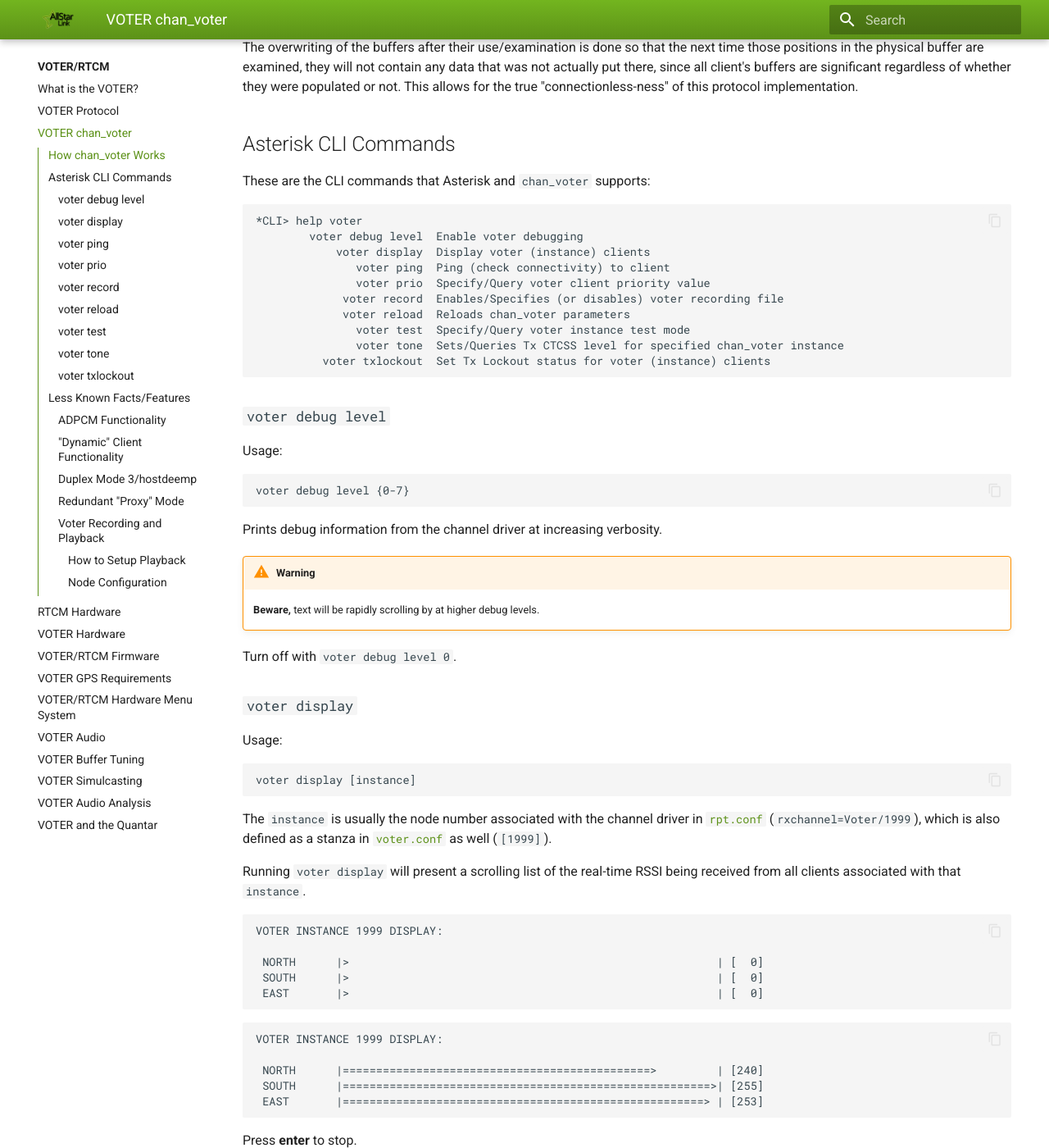
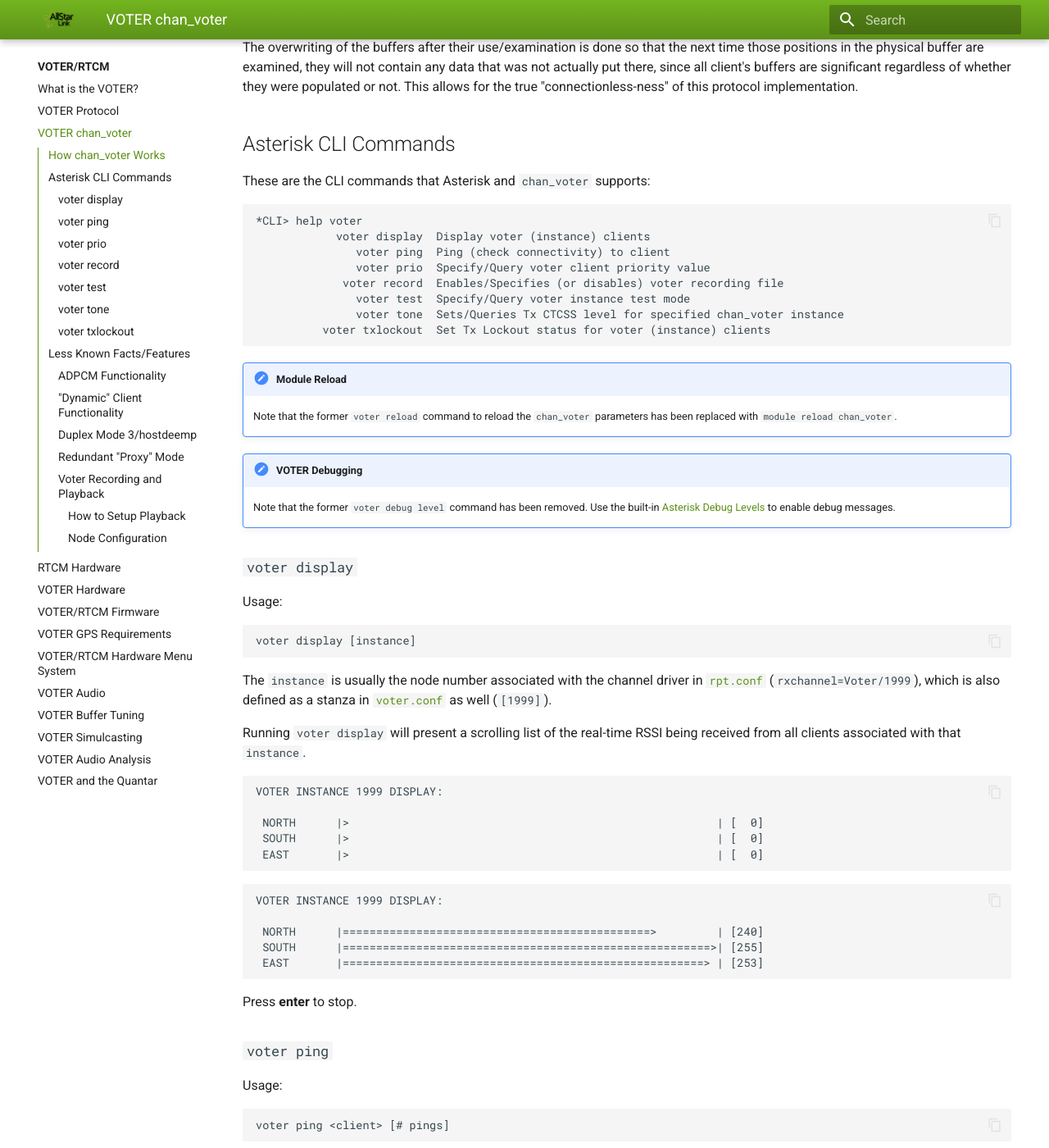
Before and after one commit to AllStarLink/ASL3-Manual, an MkDocs documentation site: the page built from docs/voter/voter-chan_voter.md, in a window 1280 px wide and 1400 px high, scrolled down 1143 px. Shown: the whole window at 82% size. Built offline with MkDocs 1.6.1 and Material for MkDocs 9.7.7, drawn with Linux system fonts in a browser that asks for light colours; some of the changed text lies outside the part shown.

Commit message:
Fixing typos, updating formatting, correcting errors.

````diff
--- a/docs/voter/voter-chan_voter.md
+++ b/docs/voter/voter-chan_voter.md
@@ -8,7 +8,7 @@
 
 Each client entry within that stanza (instance) then consists of an arbitrary (relatively meaningless, just included for easy identification purposes within this channel driver, and has nothing to do with its operation) client identifier name equated to a unique password. This password is programmed into the client. **All clients must have unique passwords, as that is what is used by this channel driver to identify them.**
 
-Each channel instance (as opened by `app_rpt` as a main radio channel in [`rpt.conf`](../config/rpt_conf.md), e.g. `rxchannel=Voter/1999` in [`rpt.conf`](../config/rpt_conf.md)) and is directly associated with the node that opened it.
+Each channel instance (as opened by `app_rpt` has a main radio channel in [`rpt.conf`](../config/rpt_conf.md), e.g. `rxchannel=Voter/1999` in [`rpt.conf`](../config/rpt_conf.md)) and is directly associated with the node that opened it.
 
 Each client has a pair of circular buffers, one for mu-law (mulaw/ulaw) audio data, and one for RSSI value. The allocated buffer length in all clients is determined by the `buflen` parameter, which is specified in the `[global]` stanza in [`voter.conf`](../config/voter_conf.md) in milliseconds, and represented in the channel driver as a number of samples (actual buffer length, which is 8 \* milliseconds).
 
@@ -27,31 +27,20 @@
 
 ```
 *CLI> help voter
-        voter debug level  Enable voter debugging
             voter display  Display voter (instance) clients
                voter ping  Ping (check connectivity) to client
                voter prio  Specify/Query voter client priority value
              voter record  Enables/Specifies (or disables) voter recording file
-             voter reload  Reloads chan_voter parameters
                voter test  Specify/Query voter instance test mode
                voter tone  Sets/Queries Tx CTCSS level for specified chan_voter instance
           voter txlockout  Set Tx Lockout status for voter (instance) clients
 ```
 
-### `voter debug level`
+!!! note "Module Reload"
+    Note that the former `voter reload` command to reload the `chan_voter` parameters has been replaced with `module reload chan_voter`.
 
-Usage:
-
-```
-voter debug level {0-7}
-```
-
-Prints debug information from the channel driver at increasing verbosity.
-
-!!! warning "Warning"
-    **Beware,** text will be rapidly scrolling by at higher debug levels.
-
-Turn off with `voter debug level 0`.
+!!! note "VOTER Debugging"
+    Note that the former `voter debug level` command has been removed. Use the built-in [Asterisk Debug Levels](../user-guide/menu.md#debug-level) to enable debug messages.
 
 ### `voter display`
 
@@ -88,7 +77,7 @@
 Usage:
 
 ```
-voter ping [client] <# pings, 0 to abort>
+voter ping <client> [# pings]
 ```
 
 Used to checking network latency to clients. Use the `client_name` from [`voter.conf`](../config/voter_conf.md).
@@ -211,16 +200,6 @@
 The `instance` is usually the node number associated with the channel driver in [`rpt.conf`](../config/rpt_conf.md) (`rxchannel=Voter/1999`), which is also defined as a stanza in [`voter.conf`](../config/voter_conf.md) as well (`[1999]`).
 
 Specify a filename to record the voter data to. Specify `voter record` with no file name, or with a new filename to stop recording a file already opened.
-
-### `voter reload`
-
-Usage:
-
-```
-voter reload
-```
-
-Reload all the variables in [`voter.conf`](../config/voter_conf.md). Useful if you are making changes on-the-fly, such as setting the `txctcsslevel`.
 
 ### `voter test`
 
@@ -400,7 +379,7 @@
 
 #### How to Setup Playback
 
-* Download the files from [Github](https://github.com/AllStarLink/Voter/tree/master/archive/voterpal)
+* Download the files from the [AllStarLink GitHub Repository](https://github.com/AllStarLink/Voter/tree/master/archive/voterpal)
 * Run `VoterPal.jar`. You may come across issues with running Java such as security permissions. These can be allowed
 * Once running, you will see the applications GUI. File --&gt; Open to select your voter data files.
 
````
Also changed, not shown: docs/voter/about-voter.md (+5 -5 lines), docs/voter/voter-audio.md (+1 -1 lines), docs/voter/voter-firmware.md (+1 -1 lines), docs/voter/voter-protocol.md (+1 -1 lines), docs/voter/voter-quantar.md (+1 -1 lines).
